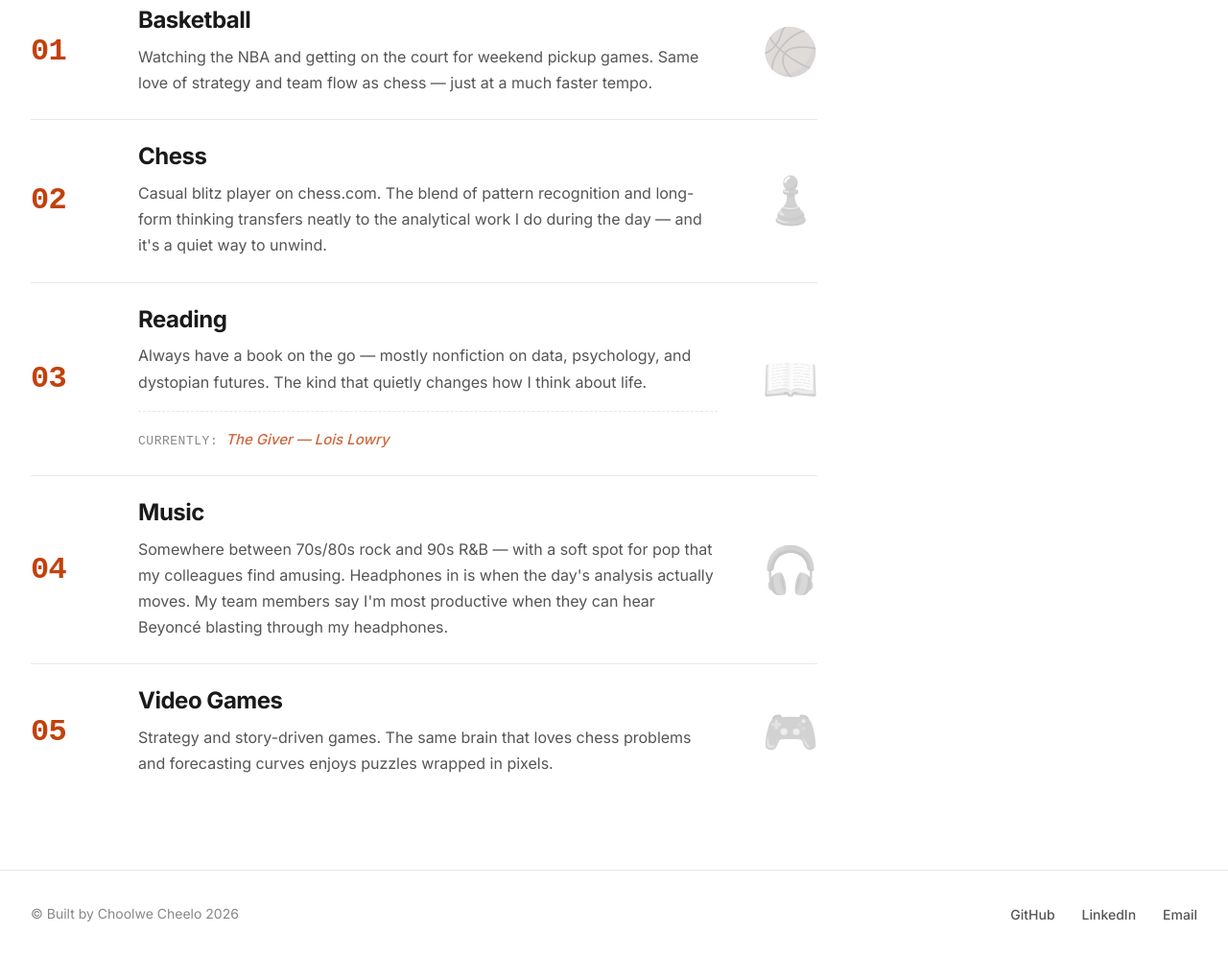
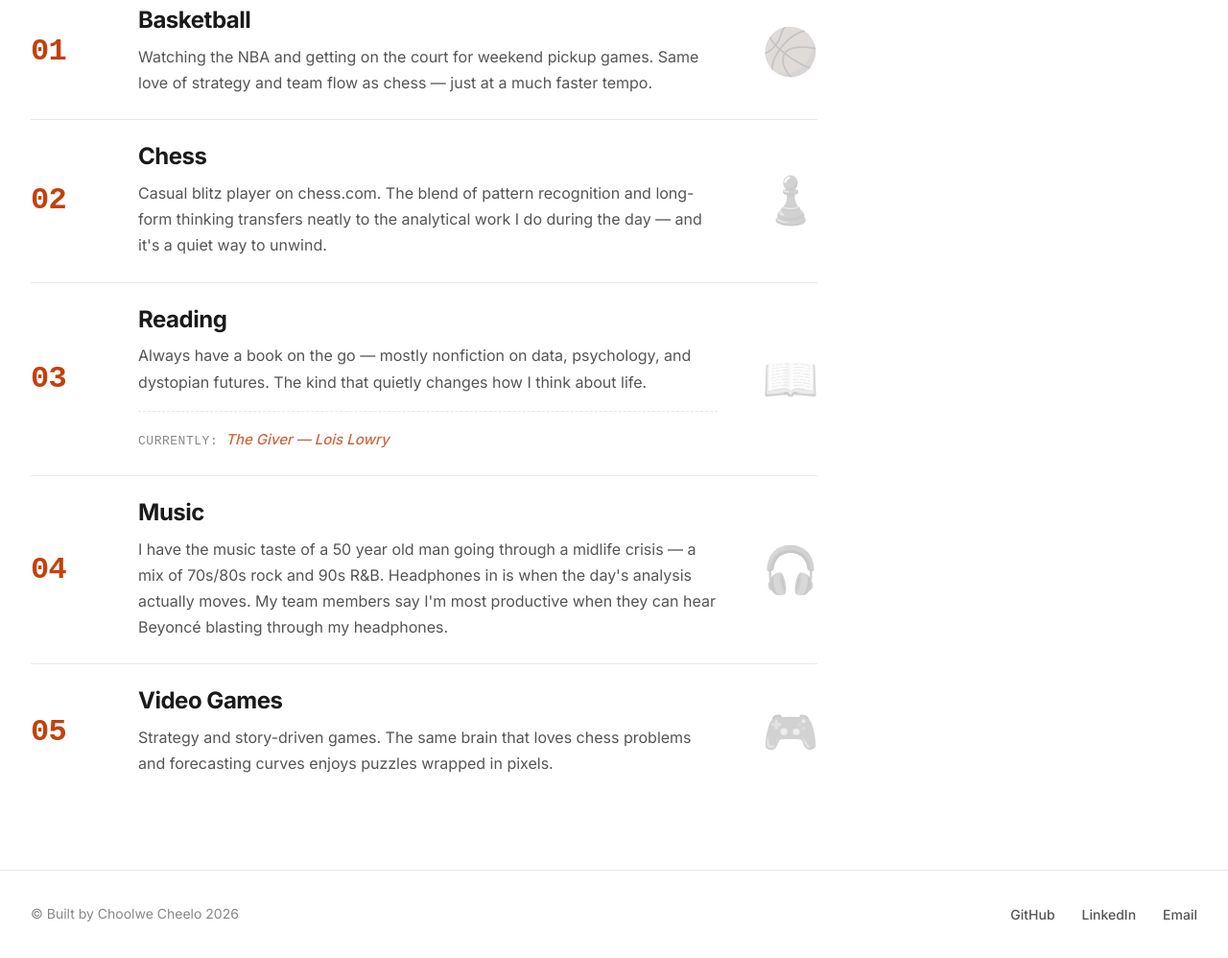
Before and after one commit to CCheelo/portfolio-website, a plain HTML site: page index.html in a window 1280 px wide. Shown: the part 826-1824 px from the top of the page at 96% size. Drawn offline with Linux system fonts and the light colour scheme.

Commit message:
Update index.html

```diff
--- a/index.html
+++ b/index.html
@@ -138,7 +138,7 @@
             <div class="numbered-list__content">
               <h3>Music</h3>
               <p>
-                Somewhere between 70s/80s rock and 90s R&amp;B &mdash; with a soft spot for pop that my colleagues find amusing.
+                I have the music taste of a 50 year old man going through a midlife crisis &mdash; a mix of 70s/80s rock and 90s R&amp;B.
                 Headphones in is when the day's analysis actually moves.
                 My team members say I'm most productive when they can hear Beyonc&eacute; blasting through my headphones.
               </p>
```
